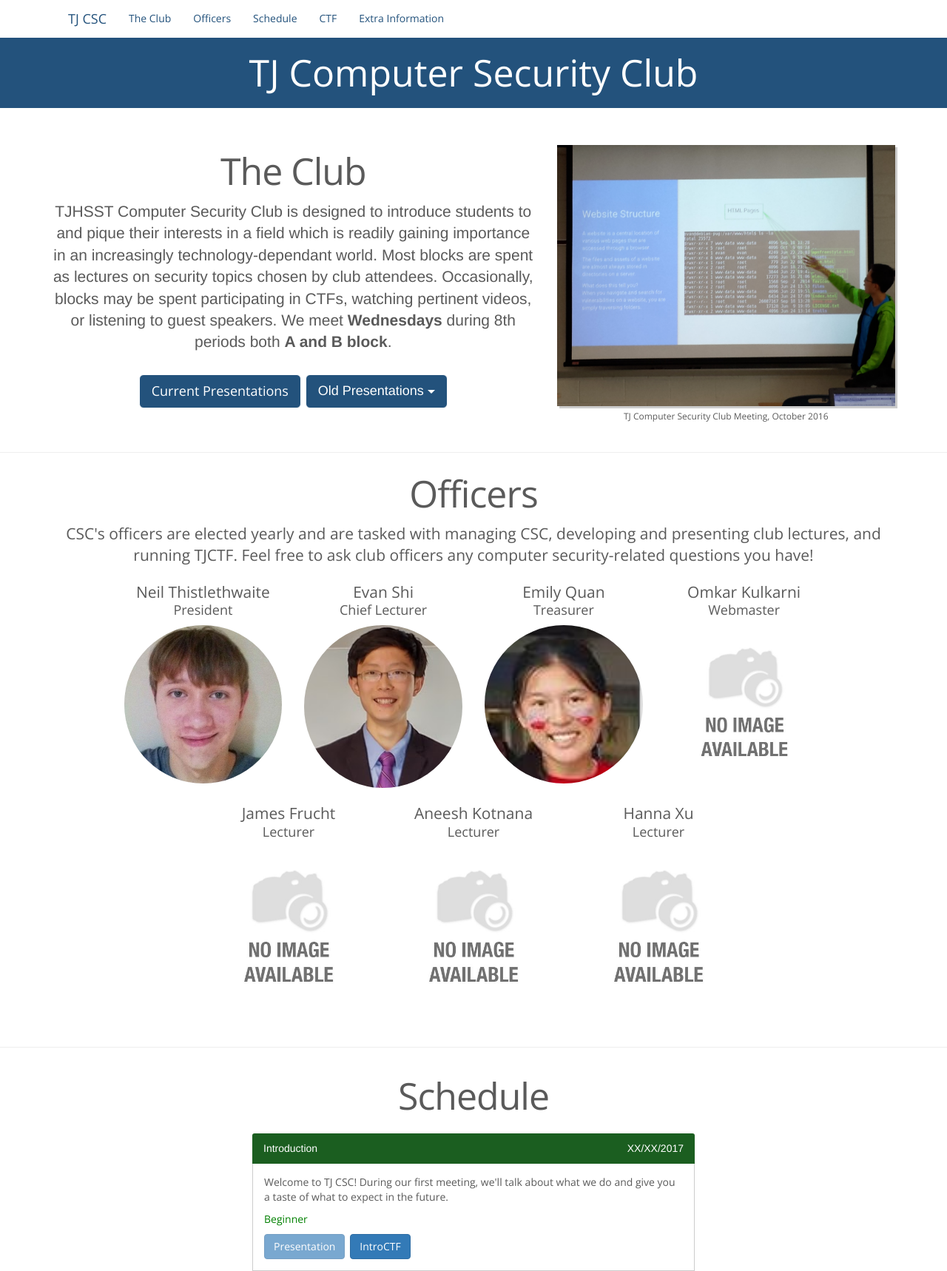
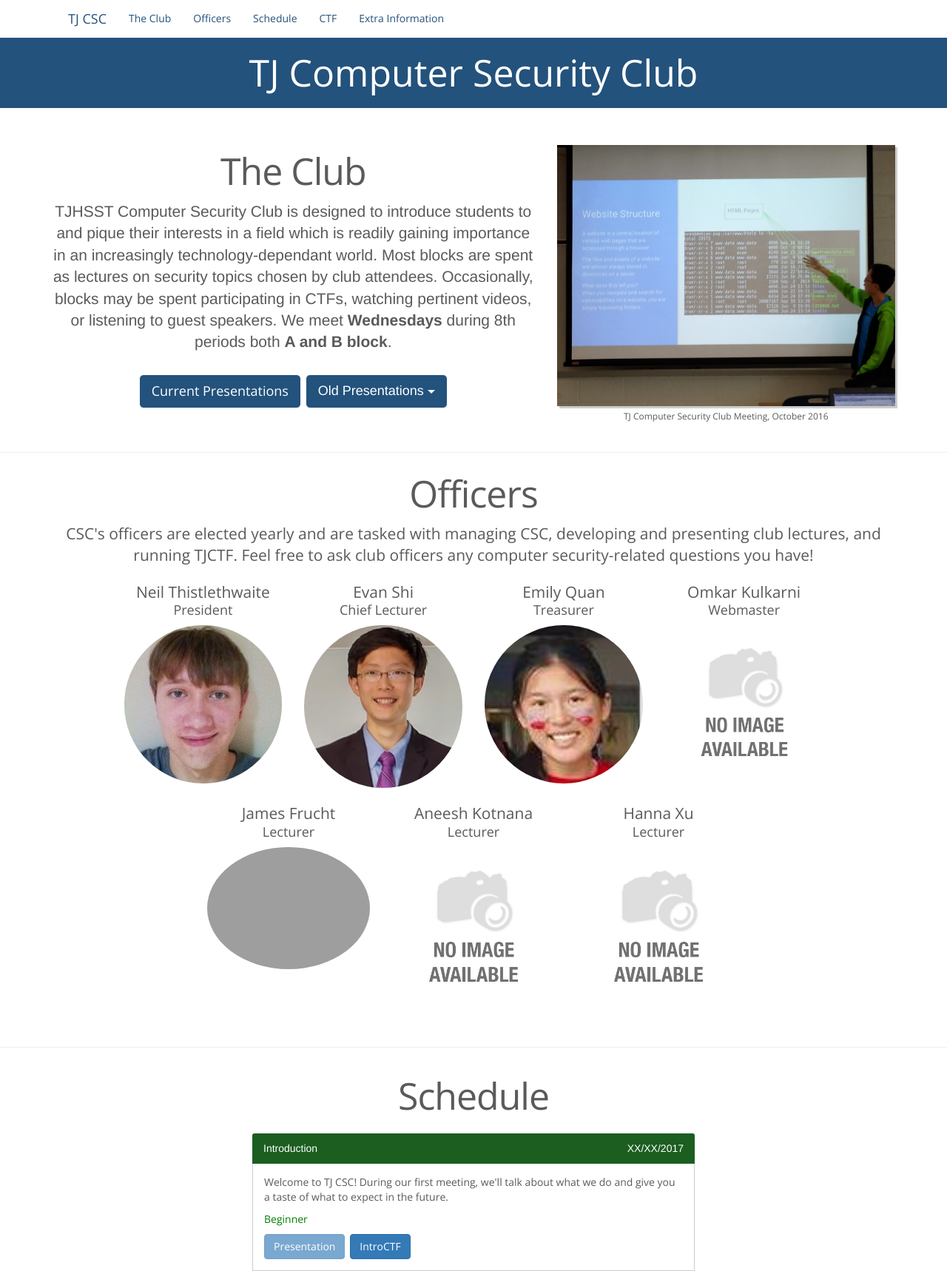
Before and after one commit to evanyeyeye/csc, a PHP site: page / in a window 1280 px wide. Shown: the top 1718 px of the page at 74% size. Run offline with PHP 8.4, Linux system fonts and the light colour scheme; some libraries are stand-ins or nearby versions; grey boxes are pictures that could not be loaded.

Commit message:
james pic

```diff
--- a/index.php
+++ b/index.php
@@ -126,7 +126,7 @@
                             <div class="col-md-4 col-xs-6 officer">
                                 <p class="lead">James Frucht</p>
                                 <h4>Lecturer</h4>
-                                <img class="img-responsive img-circle" src="images/no_image_available.jpg" alt="James Frucht">
+                                <img class="img-responsive img-circle" src="images/james.jpg" alt="James Frucht">
                             </div>
                             <div class="col-md-4 col-xs-6 officer">
                                 <p class="lead">Aneesh Kotnana</p>
```
Also changed, not shown: images/officers/james.jpg (added).
